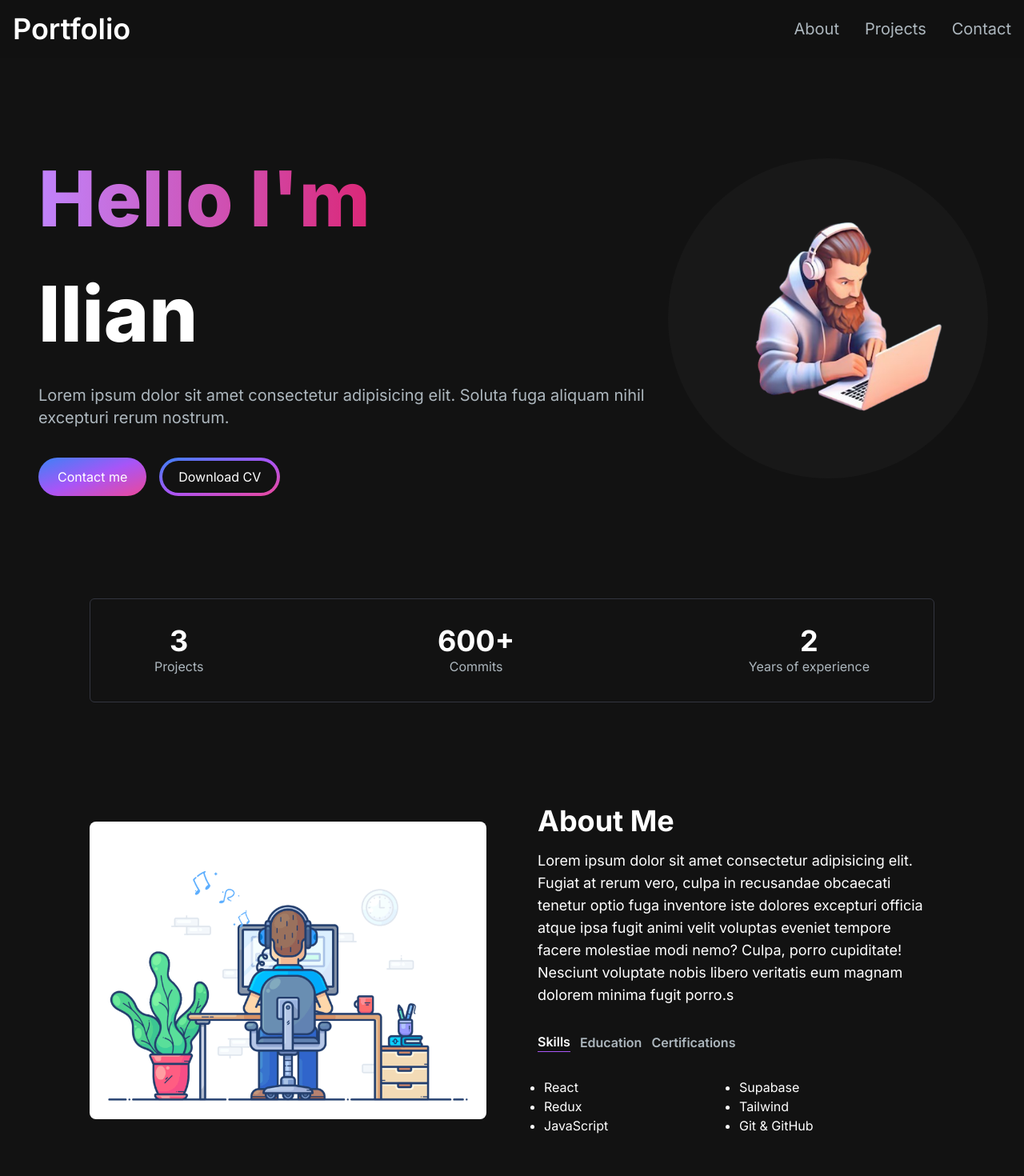
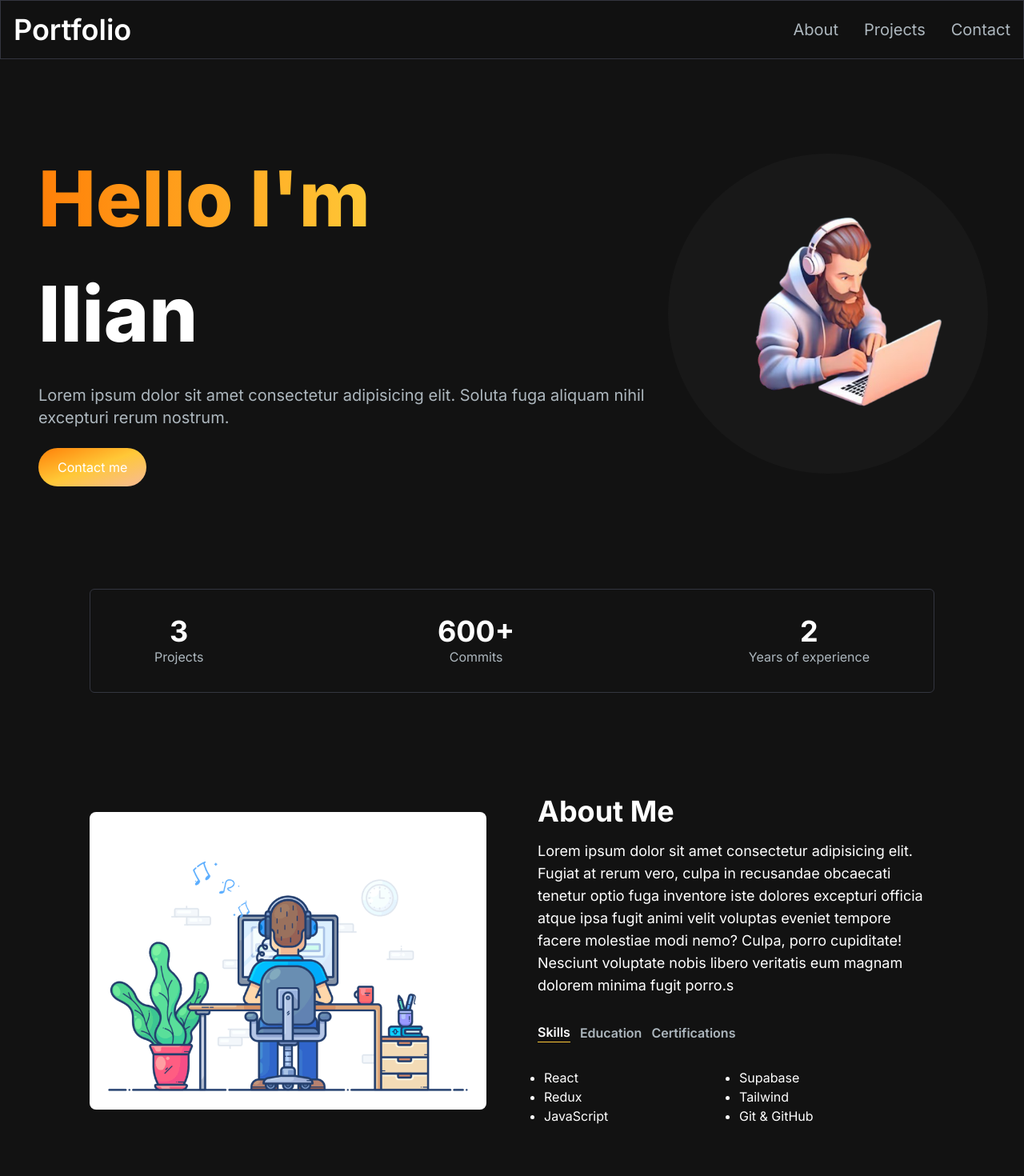
Before and after one commit to IlianCholpanov/portfolio-website, a Next.js app: page / in a window 1280 px wide. Shown: the top 1470 px of the page at 80% size. Built offline with nearby package versions, Linux system fonts and the light colour scheme.

Commit message:
refactoring some code

```diff
--- a/src/app/components/EmailSection.jsx
+++ b/src/app/components/EmailSection.jsx
@@ -36,7 +36,7 @@ function EmailSection() {
 
   return (
     <section className="grid md:grid-cols-2 my-12 md-my-12 py-24 gap-4 relative">
-      <div className="bg-[radial-gradient(ellipse_at_center,_var(--tw-gradient-stops))] from-purple-900 to-transparent rounded-full h-80 w-80 z-0 blur-lg absolute top-3/4 -left-4 transform -translate-x-1/2 -translate-1/2"></div>
+      <div className="bg-[radial-gradient(ellipse_at_center,_var(--tw-gradient-stops))] from-primary to-transparent rounded-full h-80 w-80 z-0 blur-lg absolute top-3/4 -left-4 transform -translate-x-1/2 -translate-1/2"></div>
       <div className="z-10">
         <h5 className="text-xl font-bold text-white my-2">
           Let&apos;s connect
--- a/src/app/components/Footer.jsx
+++ b/src/app/components/Footer.jsx
@@ -2,7 +2,6 @@ function Footer() {
   return (
     <footer className="footer border z-10 border-t-[#33353F] border-l-transparent border-b-transparent border-r-transparent text-white">
       <div className="container p-12 flex justify-between">
-        <span>LOGO</span>
         <p className="text-slate-600">2024</p>
       </div>
     </footer>
--- a/src/app/components/HeroSection.jsx
+++ b/src/app/components/HeroSection.jsx
@@ -9,7 +9,7 @@ function HeroSection() {
       <div className="grid grid-cols-1 sm:grid-cols-12">
         <div className="col-span-8 place-self-center text-center sm:text-left justify-self-start">
           <h1 className="text-white mb-4 text-4xl sm:text-5xl lg:text-8xl lg:leading-normal font-extrabold">
-            <span className="text-transparent bg-clip-text bg-gradient-to-r from-purple-400 to-pink-600">
+            <span className="text-transparent bg-clip-text bg-gradient-to-r from-primary to-secondary">
               Hello I&apos;m {/*  */}
             </span>
             <br />
@@ -30,14 +30,14 @@ function HeroSection() {
             aliquam nihil excepturi rerum nostrum.
           </p>
           <div>
-            <button className="px-6 py-3 w-full sm:w-fit rounded-full mr-4 bg-gradient-to-br from-blue-500 via-purple-500 to-pink-500 hover:bg-slate-200 text-white">
+            <button className="px-6 py-3 w-full sm:w-fit rounded-full mr-4 bg-gradient-to-br from-primary via-secondary to-tertiary hover:bg-slate-200 text-white">
               Contact me
             </button>
-            <button className="px-1 py-1 w-full sm:w-fit rounded-full bg-gradient-to-br from-blue-500 via-purple-500 to-pink-500 hover:bg-slate-800 text-white mt-3 ">
+            {/* <button className="px-1 py-1 w-full sm:w-fit rounded-full bg-gradient-to-br from-secondary via-primary to-tertiary hover:bg-slate-800 text-white mt-3 ">
               <span className="block bg-[#121212] hover:bg-slate-800 rounded-full px-5 py-2">
                 Download CV
               </span>
-            </button>
+            </button> */}
           </div>
         </div>
         <div className="col-span-4 place-self-center mt-4 lg:mt-0">
--- a/src/app/components/NavBar.jsx
+++ b/src/app/components/NavBar.jsx
@@ -25,7 +25,7 @@ function NavBar() {
   const [navBarOpen, setNavBarOpen] = useState(false);
 
   return (
-    <nav className="fixed mx-auto top-0 left-0 right-0 z-10 bg-[#121212] bg-opacity-90">
+    <nav className="fixed mx-auto border border-[#33353F] top-0 left-0 right-0 z-10 bg-[#121212] bg-opacity-90">
       <div className="flex container lg:py-4 flex-wrap items-center justify-between mx-auto px-4 py-2">
         <Link
           href={"/"}
--- a/src/app/components/SendEmailButton.jsx
+++ b/src/app/components/SendEmailButton.jsx
@@ -41,7 +41,7 @@ export default function SendEmailButton({ status }) {
     <button
       type="submit"
       disabled={status === "success"}
-      className="bg-purple-500 hover:bg-purple-600 text-white font-medium py-2.5 px-5 rounded-lg w-full"
+      className="bg-secondary hover:bg-secondary text-white font-medium py-2.5 px-5 rounded-lg w-full"
     >
       {renderButtonContent()}
     </button>
--- a/src/app/components/TabButton.jsx
+++ b/src/app/components/TabButton.jsx
@@ -1,6 +1,6 @@
 function TabButton({ active, selectTab, children }) {
   const buttonClasses = active
-    ? "text-white border-b border-purple-500"
+    ? "text-white border-b border-secondary"
     : "text-[#ADB7BE]";
   return (
     <button onClick={selectTab}>
--- a/tailwind.config.js
+++ b/tailwind.config.js
@@ -1,4 +1,6 @@
 /** @type {import('tailwindcss').Config} */
+const colors = require("tailwindcss/colors");
+
 module.exports = {
   content: [
     "./src/pages/**/*.{js,ts,jsx,tsx,mdx}",
@@ -13,12 +15,12 @@ module.exports = {
           "conic-gradient(from 180deg at 50% 50%, var(--tw-gradient-stops))",
       },
     },
-    // colors: {
-    //   current: "currentColor",
-    //   purplishblue: "#12c2e9",
-    //   skyblue: "#c471ed",
-    //   crystalblue: "#f7797d",
-    // },
+    colors: {
+      ...colors,
+      primary: "#ff8008",
+      secondary: "#FFC837",
+      tertiary: "#F7BB97",
+    },
   },
   plugins: [],
 };
```
